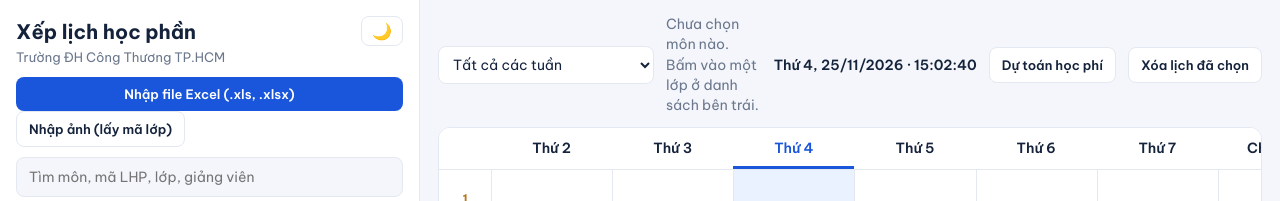
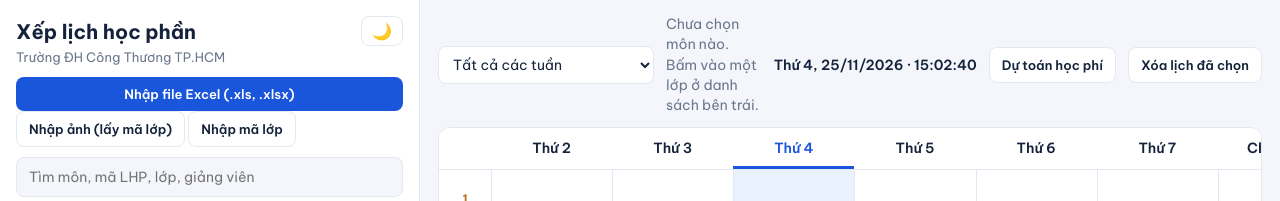
Before and after one commit to wBeeDgiuu/TaoLichHoc, a plain HTML site: page index.html in a window 1280 px wide. Shown: the top 201 px of the page. Drawn offline with Linux system fonts and the light colour scheme.

Commit message:
Add button for entering class codes

```diff
--- a/index.html
+++ b/index.html
@@ -18,6 +18,7 @@
     <input id="file" type="file" accept=".xls,.xlsx" hidden>
     <label class="btn ghost" for="img" title="Chọn ảnh chụp danh sách lớp đã đăng ký (hoặc dán ảnh bằng Ctrl+V)">Nhập ảnh (lấy mã lớp)</label>
     <input id="img" type="file" accept="image/*" multiple hidden>
+    <button id="codes" class="btn ghost" title="Dán danh sách Mã LHP để đưa lên lịch">Nhập mã lớp</button>
     <input id="q" type="search" placeholder="Tìm môn, mã LHP, lớp, giảng viên" disabled>
     <p id="info" class="mut">Chưa có dữ liệu. Hãy nhập file thời khóa biểu dự kiến.</p>
   </header>
```
